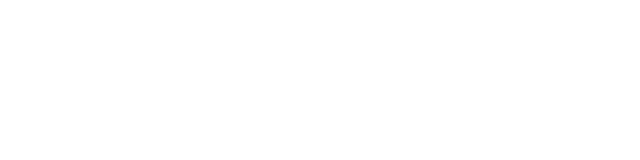
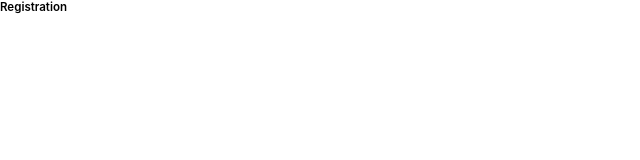
Before and after one commit to DzmitryRev/rslang, a React (Create React App) app: page /registration in a window 1280 px wide. Before the commit this address had no page. Shown: the top 160 px of the page, without its empty margins (0-640 px from the left). Built offline with nearby package versions, Linux system fonts and the light colour scheme.

Commit message:
feat: define login and registration routes

```diff
--- a/src/App.tsx
+++ b/src/App.tsx
@@ -1,4 +1,7 @@
 import { Routes, Route } from 'react-router-dom';
+
+import Login from './pages/login/Login';
+import Registration from './pages/registration/Registration';
 
 import Textbook from './pages/textbook/Textbook';
 
@@ -6,7 +9,9 @@ function App() {
   return (
     <div className="App">
       <Routes>
-        <Route path="/textbook/" element={<Textbook />} />
+        <Route path="/textbook" element={<Textbook />} />
+        <Route path="/registration" element={<Registration />} />
+        <Route path="/login" element={<Login />} />
       </Routes>
       {/*
         <Route path="/" element={<Comp>main</Comp>} />
--- /dev/null
+++ b/src/pages/login/Login.tsx
@@ -0,0 +1,3 @@
+export default function Login() {
+  return <div>Login</div>;
+}
--- /dev/null
+++ b/src/pages/registration/Registration.tsx
@@ -0,0 +1,4 @@
+
+export default function Registration() {
+  return <div>Registration</div>;
+}
```
